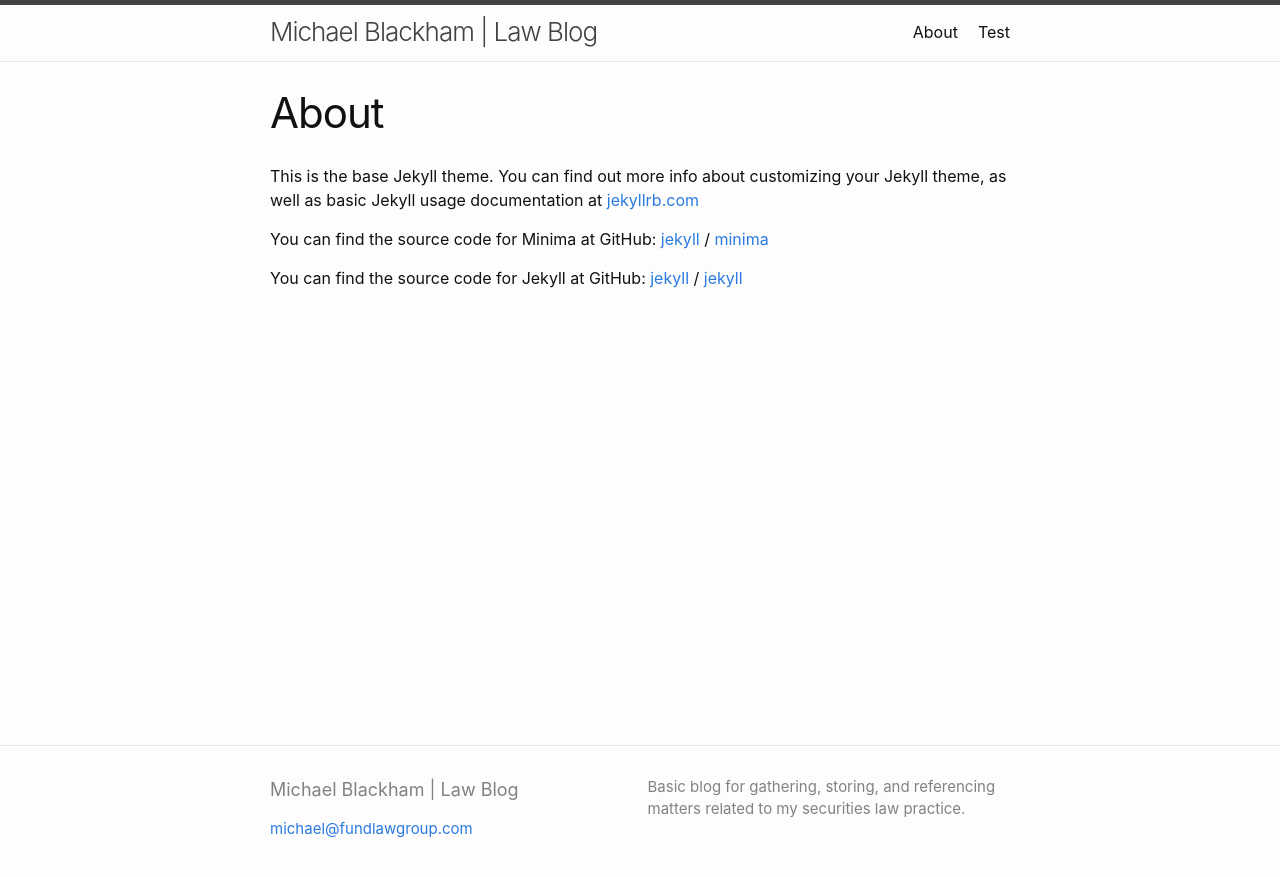
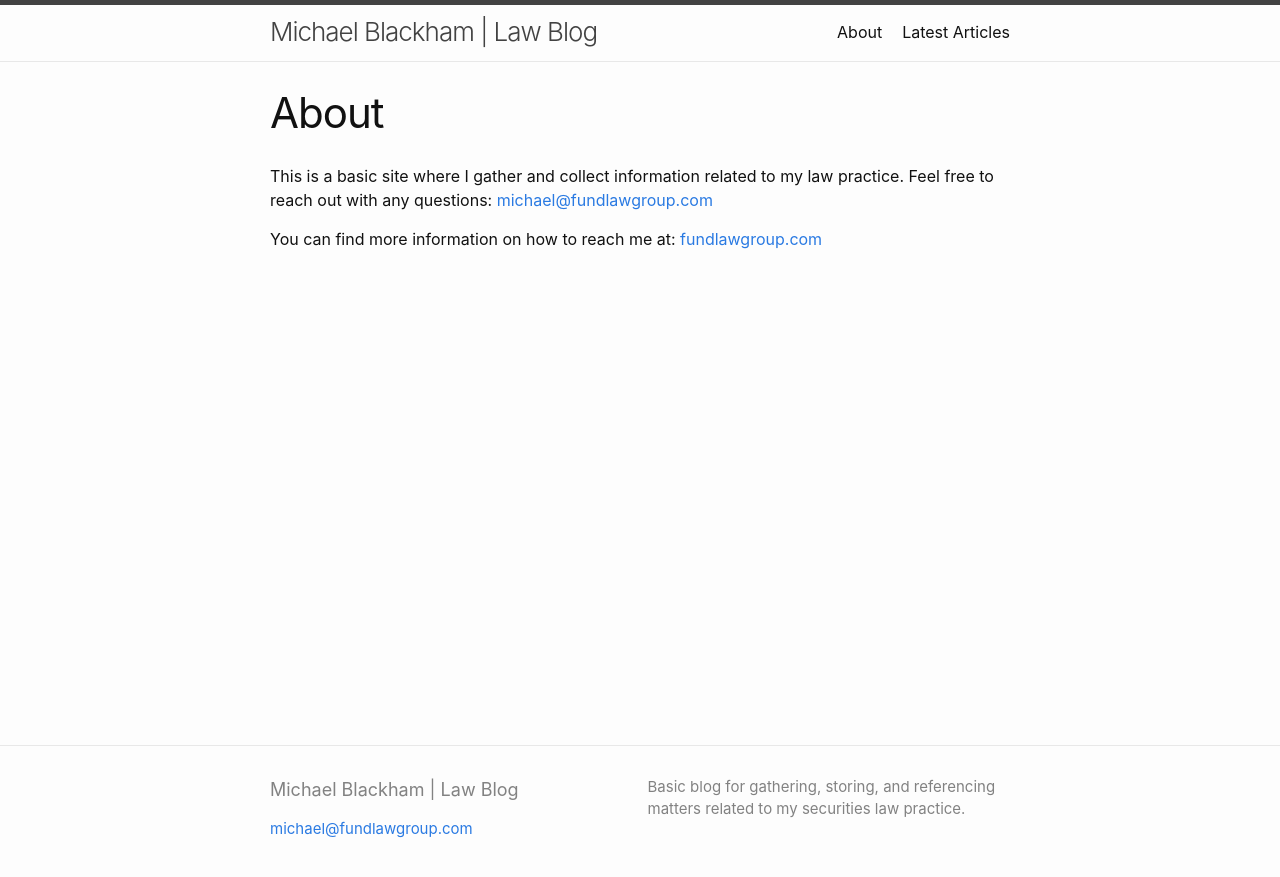
Before and after one commit to notmfb/michaelblackham.github.io, a Jekyll site: the page built from about.markdown, in a window 1280 px wide. Shown: the top 877 px of the page. Built offline with Jekyll 4.4.1, drawn with Linux system fonts in a browser that asks for light colours.

Commit message:
Update post

```diff
--- a/_layouts/home.html
+++ b/_layouts/home.html
@@ -17,7 +17,11 @@ layout: default
       {%- assign date_format = site.minima.date_format | default: "%b %-d, %Y" -%}
       {%- for post in site.posts -%}
       <li>
-        <span class="post-meta">{{ post.date | date: date_format }}</span>
+        <span class="post-meta">{{ post.date | date: date_format }}
+            {%- if post.author -%}
+             &nbsp- {{ post.author }}
+            {%- endif -%}
+        </span>
         <h3>
           <a class="post-link" href="{{ post.url | relative_url }}">
             {{ post.title | escape }}
--- a/about.markdown
+++ b/about.markdown
@@ -4,15 +4,7 @@ title: About
 permalink: /about/
 ---
 
-This is the base Jekyll theme. You can find out more info about customizing your Jekyll theme, as well as basic Jekyll usage documentation at [jekyllrb.com](https://jekyllrb.com/)
+This is a basic site where I gather and collect information related to my law practice. Feel free to reach out with any questions: [michael@fundlawgroup.com](mailto:michael@fundlawgroup.com)
 
-You can find the source code for Minima at GitHub:
-[jekyll][jekyll-organization] /
-[minima](https://github.com/jekyll/minima)
-
-You can find the source code for Jekyll at GitHub:
-[jekyll][jekyll-organization] /
-[jekyll](https://github.com/jekyll/jekyll)
-
-
-[jekyll-organization]: https://github.com/jekyll
+You can find more information on how to reach me at:
+[fundlawgroup.com](http://www.fundlawgroup.com)
--- a/index.markdown
+++ b/index.markdown
@@ -1,6 +1,6 @@
 ---
 # Feel free to add content and custom Front Matter to this file.
 # To modify the layout, see https://jekyllrb.com/docs/themes/#overriding-theme-defaults
-
+title: Latest Articles
 layout: home
 ---
```
Also changed, not shown: _authors/michael-blackham.md (added, +5 -0 lines), _posts/2020-01-20-exempt-reporting-advisers-by-state.md (renamed from _posts/2020-01-20-test-post.md, +2 -2 lines), test.md (deleted, +0 -18 lines).
